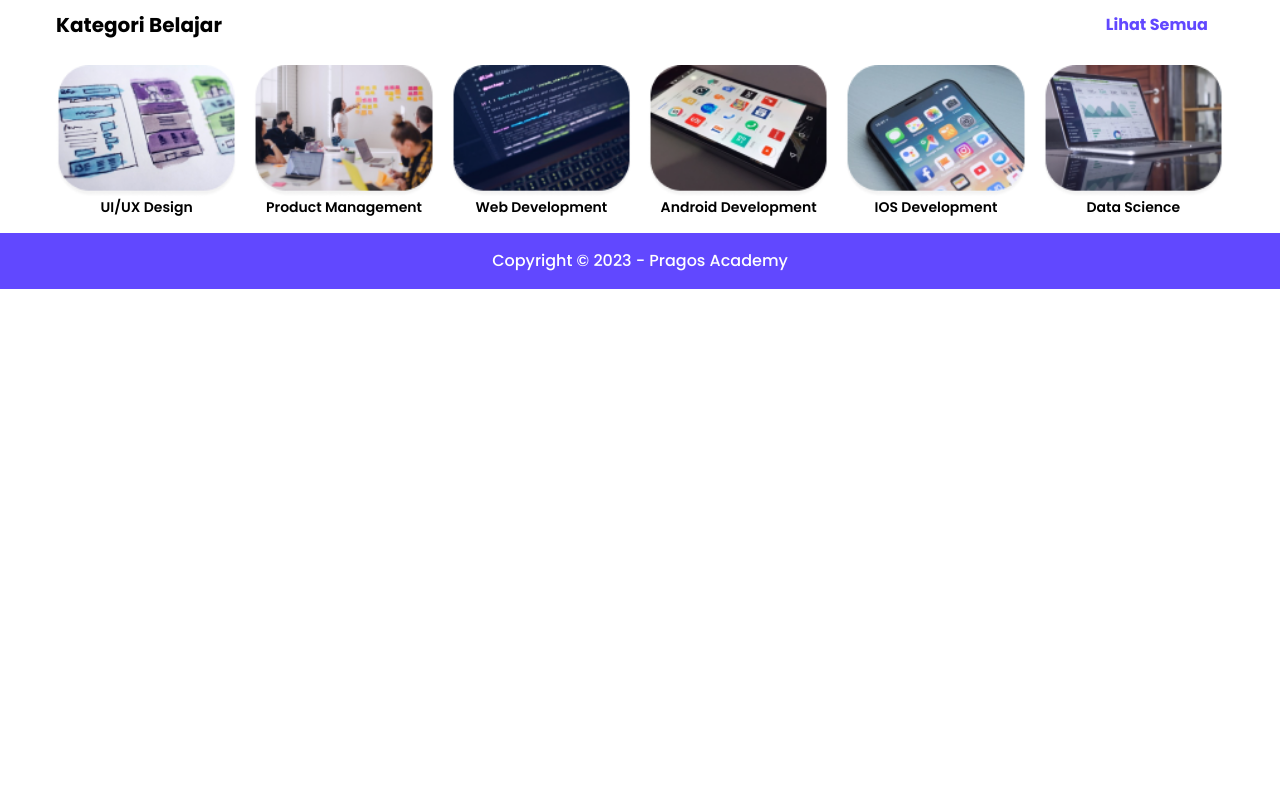
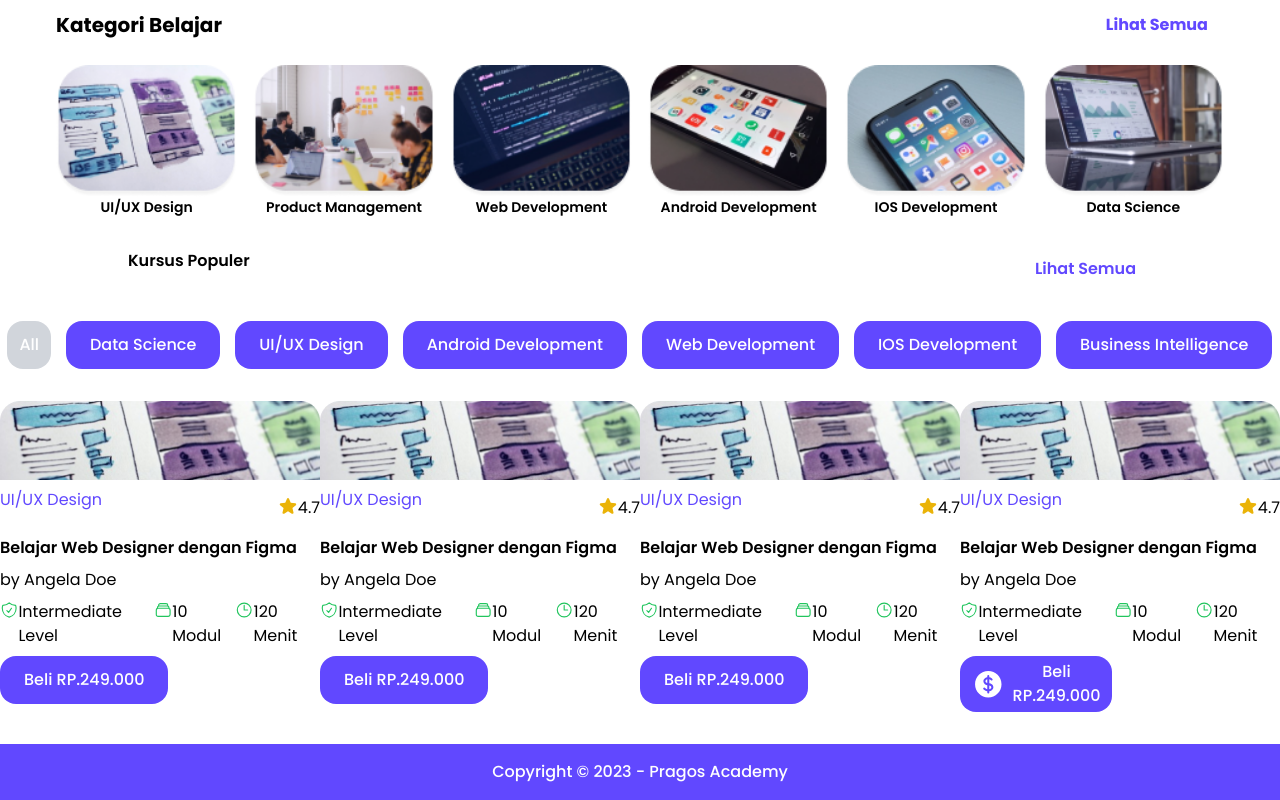
Before and after one commit to Edu-Pulse/edu-pulse-frontend, a React (Vite) app: page / in a window 1280 px wide. Shown: the part 495-1295 px from the top of the page. Before the commit the page ends 800 px from the top, so only its background shows below. Built offline with nearby package versions, Linux system fonts and the light colour scheme.

Commit message:
feat: Kursus Populer lagi

```diff
--- /dev/null
+++ b/src/components/KursusPopuler.jsx
@@ -0,0 +1,169 @@
+import kursusImage from "../assets/image.png";
+import Button from "./UI/Button";
+import { StarIcon, CurrencyDollarIcon } from "@heroicons/react/24/solid";
+import {
+  RectangleStackIcon,
+  ShieldCheckIcon,
+  ClockIcon,
+} from "@heroicons/react/24/outline";
+
+const KursusPopuler = () => {
+  return (
+    <section className="w-full ">
+      <div className="flex justify-between my-8 mx-[10%]">
+        <h2 className="font-semibold">Kursus Populer</h2>
+        <Button
+          className="text-darkblue-05 font-semibold"
+          size="md"
+          color="white"
+        >
+          Lihat Semua
+        </Button>
+      </div>
+      <div className="flex justify-around w-full my-8 overflow-x-auto">
+        <Button
+          className="bg-gray-300 text-black-300 hover:bg-darkblue-05 "
+          size="sm"
+        >
+          All
+        </Button>
+        <Button>Data Science</Button>
+        <Button>UI/UX Design</Button>
+        <Button>Android Development</Button>
+        <Button>Web Development</Button>
+        <Button>IOS Development</Button>
+        <Button>Business Intelligence</Button>
+      </div>
+      <div className="flex justify-around w-full my-8">
+        <div>
+          <img className="object-contain w-full" src={kursusImage} alt="" />
+          <div className="flex justify-between my-2">
+            <h5 className="text-darkblue-05">UI/UX Design</h5>
+            <span className="flex my-2">
+              <StarIcon className="h-5 w-5 text-yellow-500"></StarIcon>
+              <p>4.7</p>
+            </span>
+          </div>
+          <h5 className="font-semibold my-2">
+            Belajar Web Designer dengan Figma
+          </h5>
+          <p>by Angela Doe</p>
+          <div className="flex justify-between">
+            <span className="flex my-2">
+              <ShieldCheckIcon className="h-5 w-5 text-green-500"></ShieldCheckIcon>
+              <p>Intermediate Level</p>
+            </span>
+            <span className="flex my-2">
+              <RectangleStackIcon className="h-5 w-5 text-green-500"></RectangleStackIcon>
+              <p>10 Modul</p>
+            </span>
+            <span className="flex my-2">
+              <ClockIcon className="h-5 w-5 text-green-500"></ClockIcon>
+              <p>120 Menit</p>
+            </span>
+          </div>
+          <Button className="bg-darkblue-03">Beli RP.249.000</Button>
+        </div>
+
+        <div>
+          <img className="object-contain w-full" src={kursusImage} alt="" />
+          <div className="flex justify-between my-2">
+            <h5 className="text-darkblue-05">UI/UX Design</h5>
+            <span className="flex my-2">
+              <StarIcon className="h-5 w-5 text-yellow-500"></StarIcon>
+              <p>4.7</p>
+            </span>
+          </div>
+          <h5 className="font-semibold my-2">
+            Belajar Web Designer dengan Figma
+          </h5>
+          <p>by Angela Doe</p>
+          <div className="flex justify-between">
+            <span className="flex my-2">
+              <ShieldCheckIcon className="h-5 w-5 text-green-500"></ShieldCheckIcon>
+              <p>Intermediate Level</p>
+            </span>
+            <span className="flex my-2">
+              <RectangleStackIcon className="h-5 w-5 text-green-500"></RectangleStackIcon>
+              <p>10 Modul</p>
+            </span>
+            <span className="flex my-2">
+              <ClockIcon className="h-5 w-5 text-green-500"></ClockIcon>
+              <p>120 Menit</p>
+            </span>
+          </div>
+          <Button className="bg-darkblue-03">Beli RP.249.000</Button>
+        </div>
+
+        <div>
+          <img className="object-contain w-full" src={kursusImage} alt="" />
+          <div className="flex justify-between my-2">
+            <h5 className="text-darkblue-05">UI/UX Design</h5>
+            <span className="flex my-2">
+              <StarIcon className="h-5 w-5 text-yellow-500"></StarIcon>
+              <p>4.7</p>
+            </span>
+          </div>
+          <h5 className="font-semibold my-2">
+            Belajar Web Designer dengan Figma
+          </h5>
+          <p>by Angela Doe</p>
+          <div className="flex justify-between">
+            <span className="flex my-2">
+              <ShieldCheckIcon className="h-5 w-5 text-green-500"></ShieldCheckIcon>
+              <p>Intermediate Level</p>
+            </span>
+            <span className="flex my-2">
+              <RectangleStackIcon className="h-5 w-5 text-green-500"></RectangleStackIcon>
+              <p>10 Modul</p>
+            </span>
+            <span className="flex my-2">
+              <ClockIcon className="h-5 w-5 text-green-500"></ClockIcon>
+              <p>120 Menit</p>
+            </span>
+          </div>
+          <Button className="bg-darkblue-03">Beli RP.249.000</Button>
+        </div>
+
+        <div>
+          <img className="object-contain w-full" src={kursusImage} alt="" />
+          <div className="flex justify-between my-2">
+            <h5 className="text-darkblue-05">UI/UX Design</h5>
+            <span className="flex my-2">
+              <StarIcon className="h-5 w-5 text-yellow-500"></StarIcon>
+              <p>4.7</p>
+            </span>
+          </div>
+          <h5 className="font-semibold my-2">
+            Belajar Web Designer dengan Figma
+          </h5>
+          <p>by Angela Doe</p>
+          <div className="flex justify-between">
+            <span className="flex my-2">
+              <ShieldCheckIcon className="h-5 w-5 text-green-500"></ShieldCheckIcon>
+              <p>Intermediate Level</p>
+            </span>
+            <span className="flex my-2">
+              <RectangleStackIcon className="h-5 w-5 text-green-500"></RectangleStackIcon>
+              <p>10 Modul</p>
+            </span>
+            <span className="flex my-2">
+              <ClockIcon className="h-5 w-5 text-green-500"></ClockIcon>
+              <p>120 Menit</p>
+            </span>
+          </div>
+          <Button
+            className="bg-darkblue-03"
+            icon={<CurrencyDollarIcon />}
+            iconPosition="left"
+            size="sm"
+          >
+            Beli RP.249.000
+          </Button>
+        </div>
+      </div>
+    </section>
+  );
+};
+
+export default KursusPopuler;
--- a/src/pages/Home.jsx
+++ b/src/pages/Home.jsx
@@ -1,5 +1,6 @@
 import Hero from "../components/Hero";
 import StudyCategories from "../components/StudyCategories";
+import KursusPopuler from "../components/KursusPopuler";
 
 const Home = () => {
   // TODO: Tambah fitur sesuai dengan figma
@@ -7,6 +8,7 @@ const Home = () => {
     <main>
       <Hero />
       <StudyCategories />
+      <KursusPopuler />
     </main>
   );
 };
```
Also changed, not shown: src/assets/image.png (added), src/components/Hero.jsx (indentation only).
